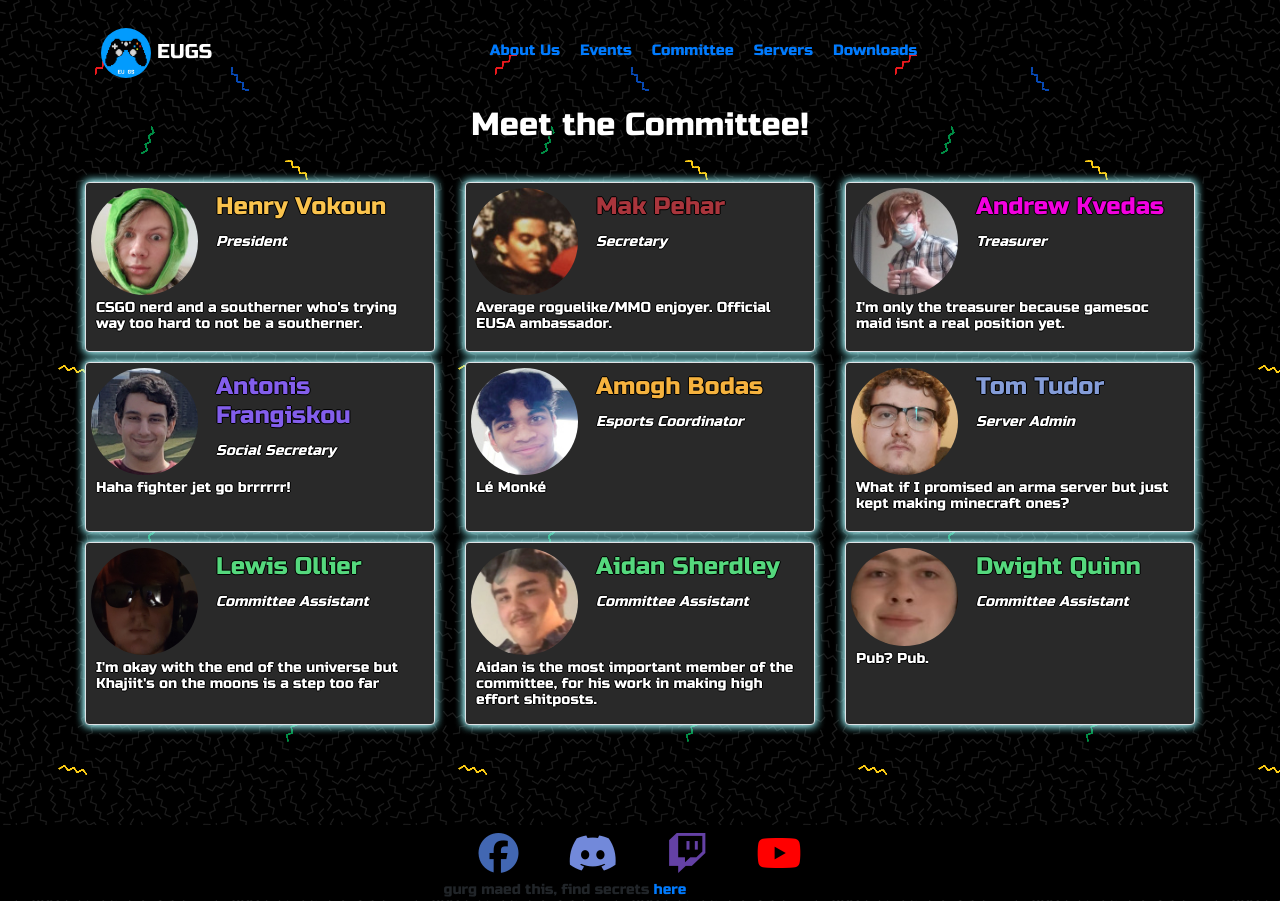
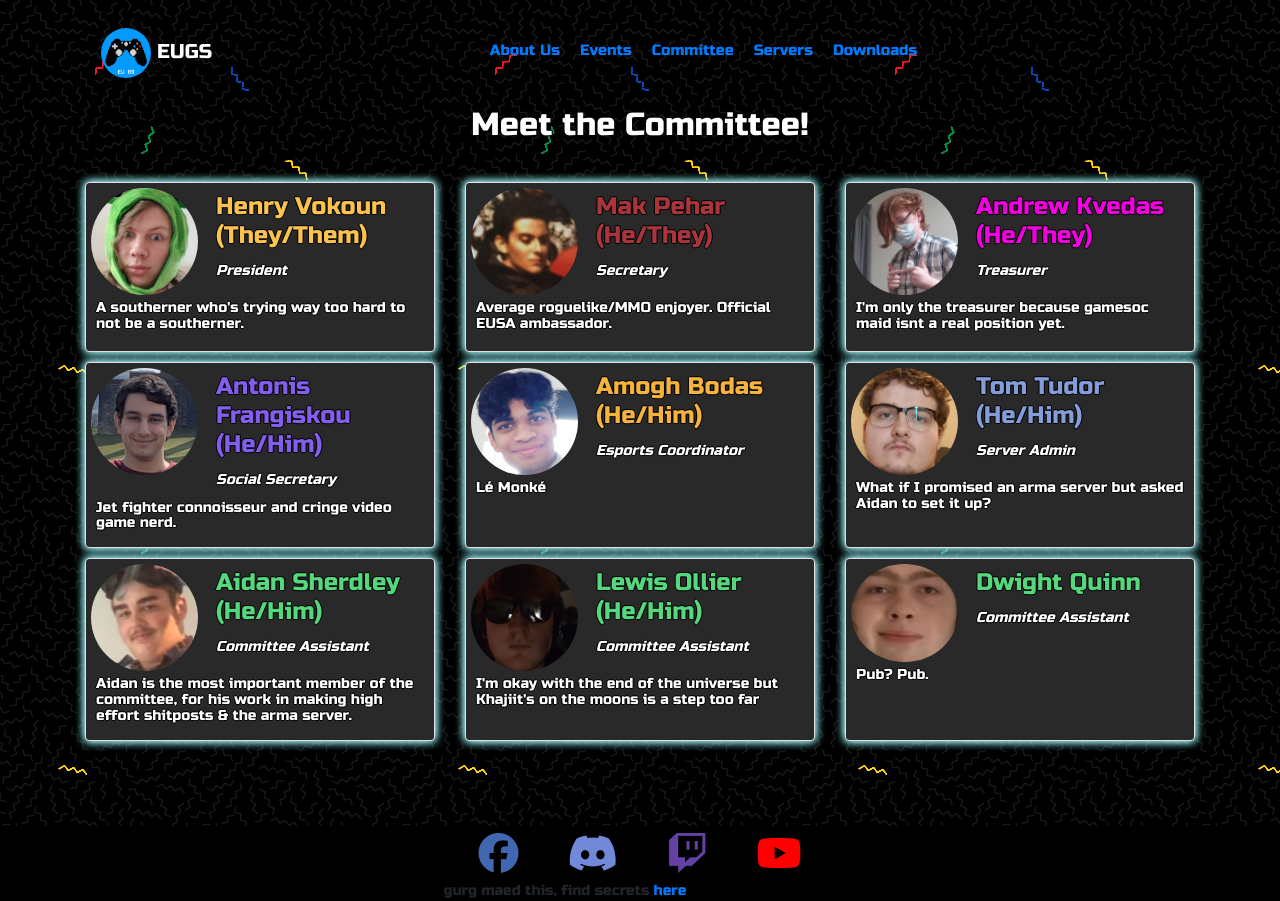
Before and after one commit to Ninteedo/eugs_website, a Jekyll site: the page built from committee.html, in a window 1280 px wide. Built offline with Jekyll 4.4.1, drawn with Linux system fonts in a browser that asks for light colours; nearby versions of some CDN libraries.

Commit message:
Update committee.yml

```diff
--- a/_data/committee.yml
+++ b/_data/committee.yml
@@ -1,57 +1,57 @@
-- name: Henry Vokoun
+- name: Henry Vokoun (They/Them)
   pic:  president.jpg
   role: President
   title: Chief Gay
-  quote: CSGO nerd and a southerner who's trying way too hard to not be a southerner.
+  quote: A southerner who's trying way too hard to not be a southerner.
   colour: color:#fac34d
 
-- name: Mak Pehar
+- name: Mak Pehar (He/They)
   pic:  secretary.jpg
   role: Secretary
   title: The [REDACTED FROM OFFICIAL RECORDS]
   quote: Average roguelike/MMO enjoyer. Official EUSA ambassador.
   colour: color:#a9353c
 
-- name: Andrew Kvedas
+- name: Andrew Kvedas (He/They)
   pic:  treasurer.jpg
   role: Treasurer
   title: Femboy Finance
   quote: I'm only the treasurer because gamesoc maid isnt a real position yet.
   colour: color:#f200df
 
-- name: Antonis Frangiskou
+- name: Antonis Frangiskou (He/Him)
   pic: socialsec.jpg
   role: Social Secretary
   title: Based Combat
-  quote: Haha fighter jet go brrrrrr!
+  quote: Jet fighter connoisseur and cringe video game nerd.
   colour: color:#835eec
 
-- name: Amogh Bodas
+- name: Amogh Bodas (He/Him)
   pic:  esports.jpg
   role: Esports Coordinator
   title: Lé Monké
   quote: Lé Monké
   colour: color:#f5b23e
 
-- name: Tom Tudor
+- name: Tom Tudor (He/Him)
   pic: admin.jpg
   role: Server Admin
   title: The Mad King
-  quote: What if I promised an arma server but just kept making minecraft ones?
+  quote: What if I promised an arma server but asked Aidan to set it up?
   colour: color:#849cd8
 
-- name: Lewis Ollier
+- name: Aidan Sherdley (He/Him)
+  pic:  general2.jpg
+  role: Committee Assistant
+  title: Cerberus 1
+  quote: Aidan is the most important member of the committee, for his work in making high effort shitposts & the arma server.
+  colour: color:#55d87d
+
+- name: Lewis Ollier (He/Him)
   pic:  general1.jpg
   role: Committee Assistant
-  title: Cerberus 1
+  title: Cerberus 2
   quote: I'm okay with the end of the universe but Khajiit's on the moons is a step too far
-  colour: color:#55d87d
-
-- name: Aidan Sherdley
-  pic:  general2.jpg
-  role: Committee Assistant
-  title: Cerberus 2
-  quote: Aidan is the most important member of the committee, for his work in making high effort shitposts.
   colour: color:#55d87d
 
 - name: Dwight Quinn
```
